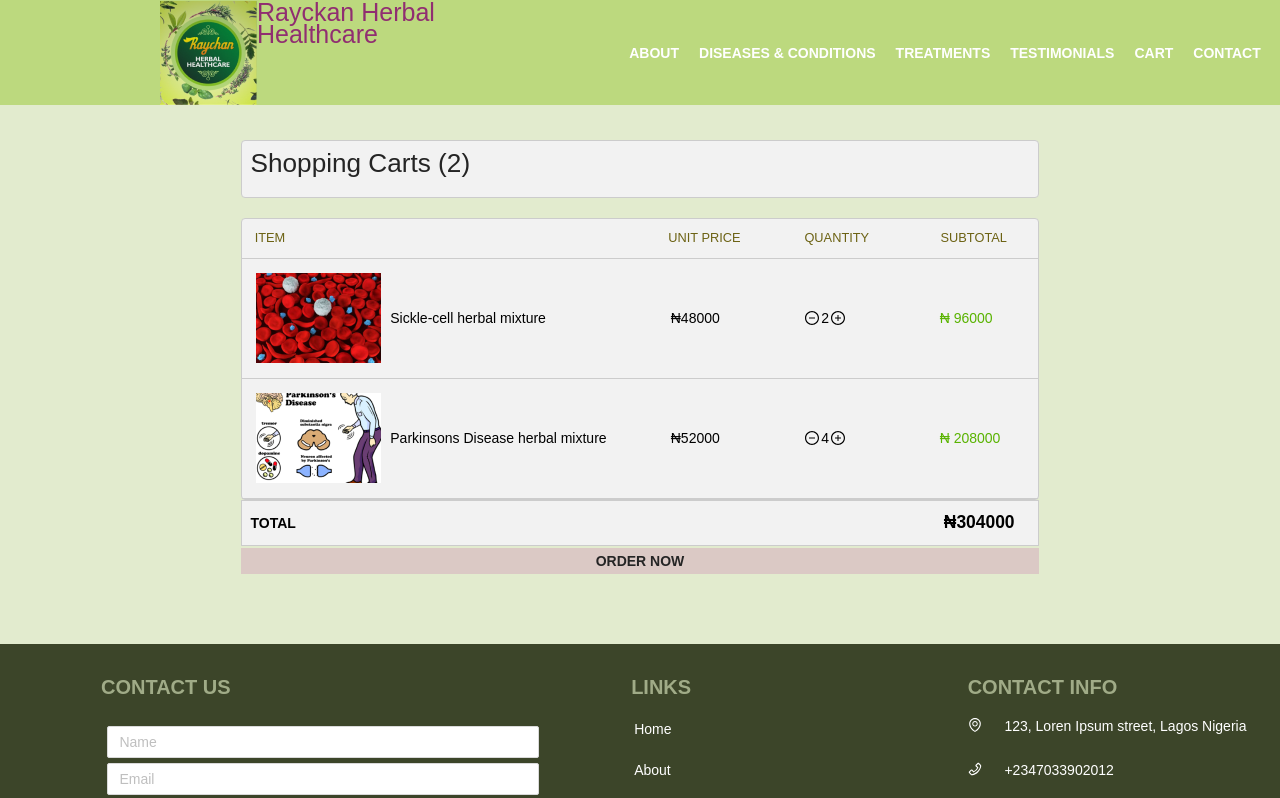
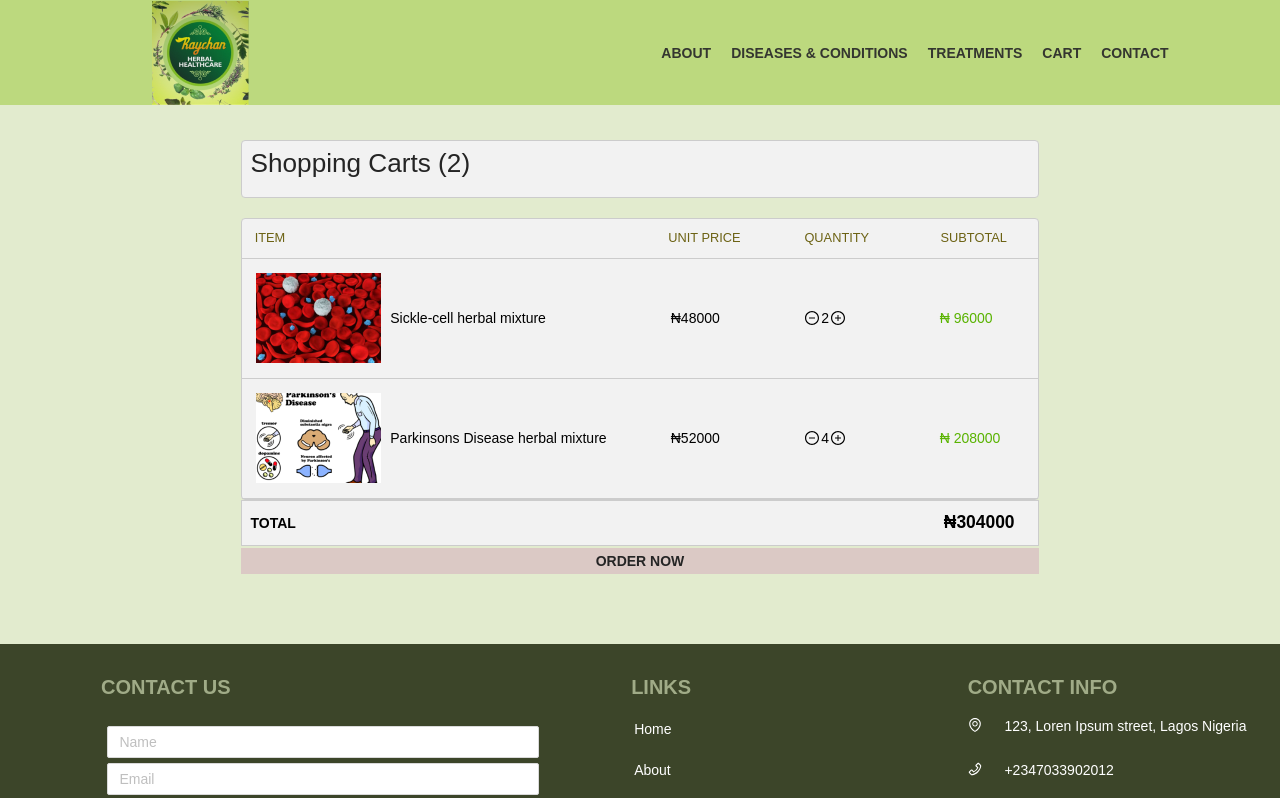
Before and after one commit to damigreen/raychan-frontend, a React (Create React App) app: page /cart in a window 1280 px wide. Shown: the top 798 px of the page. Built offline with nearby package versions, Linux system fonts and the light colour scheme.

Commit message:
Added submenu to about section

```diff
--- a/src/components/tabs/TabBar.jsx
+++ b/src/components/tabs/TabBar.jsx
@@ -27,15 +27,29 @@ const TabBar = (props) => {
       <div>
         <Col span={6} className="nav-icon">
             <Link to="/"><img alt="Navigation Logo" src={navLogo} /></Link>
-            <h2>Rayckan Herbal Healthcare</h2>
+            {/* <h2 className="nav-name">
+              <span>Rayckan</span>
+              <span>Herbal</span>
+              <span>Healthcare</span>
+            </h2> */}
+
+            {/* <p className="nav-slogan">Nature Cures</p> */}
         </Col>
 
         <Col span={12} className="nav-col">
           <Row className="nav-row" span={24}>
             <Menu className="menu-bar" mode="horizontal">
-                <Menu.Item className="nav-item" key="about">
-                  <Link className="menu-link" to="/#about">ABOUT</Link>
-                </Menu.Item>
+                <SubMenu id="submenu" icon title="ABOUT">
+                    <Menu.Item key="rayckan">
+                      <Link to='/#about'>Rayckan Herbal Healthcare</Link>
+                    </Menu.Item>
+                    <Menu.Item key="treatments">
+                      <Link to='/#treatments'>Treatments</Link>
+                    </Menu.Item>
+                    <Menu.Item key="testimonials">
+                      <Link to='/#testimonials'>Testimonials</Link>
+                    </Menu.Item>
+                </SubMenu>
 
                 <SubMenu id="submenu" icon title="DISEASES &amp; CONDITIONS">
                     <Menu.Item key="sickle-cell">
@@ -55,14 +69,15 @@ const TabBar = (props) => {
                     </Menu.Item>
                 </SubMenu>
 
+
                 <Menu.Item className="nav-item" key="treatments">
                   <Link className="menu-link" to="/#treatments">TREATMENTS</Link>
                 </Menu.Item>
 
-                <Menu.Item className="nav-item" key="testimonials">
+                {/* <Menu.Item className="nav-item" key="testimonials">
                   <Link className="menu-link" to="/#testimonials">TESTIMONIALS</Link>
                 </Menu.Item>
-
+                 */}
                 <Menu.Item className="nav-item" key="shop">
                   <Link className="menu-link" to="/cart">CART</Link>
                 </Menu.Item>
@@ -73,9 +88,6 @@ const TabBar = (props) => {
             </Menu>
 
           </Row>
-
-
-
         </Col>
       </div>
 
--- a/src/components/tabs/Tabs.scss
+++ b/src/components/tabs/Tabs.scss
@@ -1,30 +1,16 @@
 @import  "../app/App.scss";
 
 
-#header div.nav-wrap {
+.nav-wrap {
   text-align: center;
   box-sizing: border-box;
-  background-color: white;
-  // width: 100%;
   display: block;
-  border: 1px solid darkblue;
   padding:0;
   margin:0;
-  // min-height: 70px;
-  // height: 60px;
-  // background-size: cover;
-  // height: 450px;
-  // background-color: #E4EE95;
-  // background: url('../../images/Frame\ 2.png');
+  min-width: 700px;
+  width: 100%;
+  // max-width: 1024px;
 }
-
-
-#menu{
-  width: 100%;
-  // display: inline-block;
-  // border: $border-a;
-}
-
 
 #menu.flex-row {
   margin: auto;
@@ -35,7 +21,6 @@
   background-color: #FFFFFF;
   background-repeat: no-repeat;
   background-size: cover;
-  // width: 98%;
   @include flex-row;
   justify-content: center;
   align-items: center;
@@ -47,24 +32,6 @@
   // background-color: #162C11;
   color: #FFFFFF;
   height: 105px;
-  // height: 21vh;
-  // background-color: #99b080;
-  // background-color: #99B080;
-  // background-color: #1ED86C;
-  // opacity
-  // background-color: #71902e;
-  // background-color: red;
-  // background-color: #4CA54C;
-  // color: 	#4c4ca5;
-  // background-color: #4c4ca5;
-  // height: 300px;
-  // background-color: $bg-col1;
-  // font-weight: 600;
-  // border-bottom: none;
-  // width: auto;
-  // display: inline-block;
-  // margin: 0px;
-  // padding: 0px;
 }
 
 #menu div {
@@ -74,19 +41,39 @@
 }
 
 #menu .nav-icon {
-  margin: auto;
+  // margin: auto;
+  margin-left: 40px;
   width:100%;
   color: red;
-  // background-color: red;
 }
 
 #menu .nav-icon h2 {
-  align-self: baseline;
-  // font-family: ;
-  color: #902e71;
-  font-size: 25px;
+  color: #EC9C31;
+  font-size: 22px;
   line-height: 22px;
 }
+
+#menu .nav-icon h2 span:first-child {
+  color: #EEF279;
+  color: #8FBF26;
+}
+
+#menu .nav-icon h2 span:nth-child(2) {
+  color: green;
+}
+
+#menu .nav-icon h2 span:nth-child(3) {
+  color: #F28E13;
+}
+
+#memu .nav-icon p {
+  color: red;
+  align-self: center;
+  justify-self: self-end;
+}
+// #memu .nav-icon h2.nav-slogan {
+//   color: red;
+// }
 
 #menu .nav-col {
   background-color: inherit;
@@ -96,7 +83,7 @@
 #menu .nav-col .menu-bar {
   background-color: inherit;
   padding: 5px 10px 5px 10px;
-  margin-right: 30px;
+  margin-right: 90px;
   border-bottom: none;
   // border: $border1;
   // color: $nav-color;
@@ -106,7 +93,7 @@
   padding: 5px 10px 5px 10px;
   background-color: inherit;
   margin: 0;
-  width: auto
+  width: auto;
   // background-color: $bg-col1;
 }
 
@@ -119,7 +106,7 @@
 
 #menu .menu-link {
   margin: 0;
-  color: #fff
+  color: #343630;
 }
 
 #menu .menu-link:hover {
@@ -131,5 +118,5 @@
   padding: 5px 10px 5px 10px;
   margin: 0;
   margin-bottom: 1px;
-  color: #fff
+  color: #343630;
 }
```
